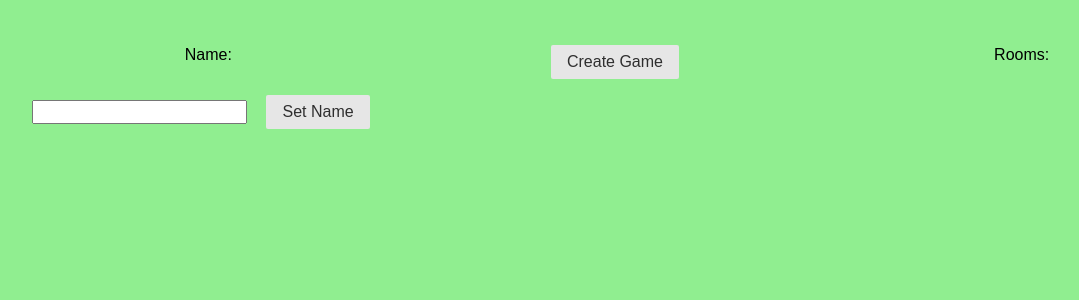
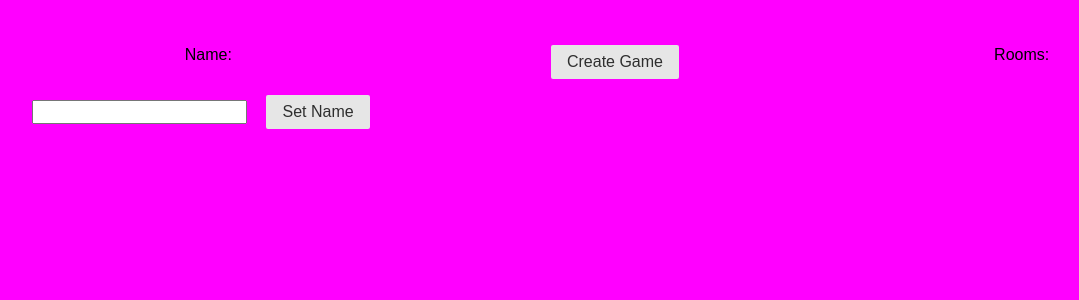
Before and after one commit to shoryamalani/moody_shared_and_alumni, a Flask app: page / in a window 1280 px wide. Shown: the top 300 px of the page, without its empty margins (25-1104 px from the left). Run offline with Flask 2, Linux system fonts and the light colour scheme; some libraries are stand-ins or nearby versions.

Commit message:
light green looks like throwup lets try magenta

```diff
--- a/shared/playing_cards/static/style.css
+++ b/shared/playing_cards/static/style.css
@@ -1,5 +1,5 @@
 Body {
-    background-color: lightgreen
+    background-color: magenta
 }
 
 Button {
```
